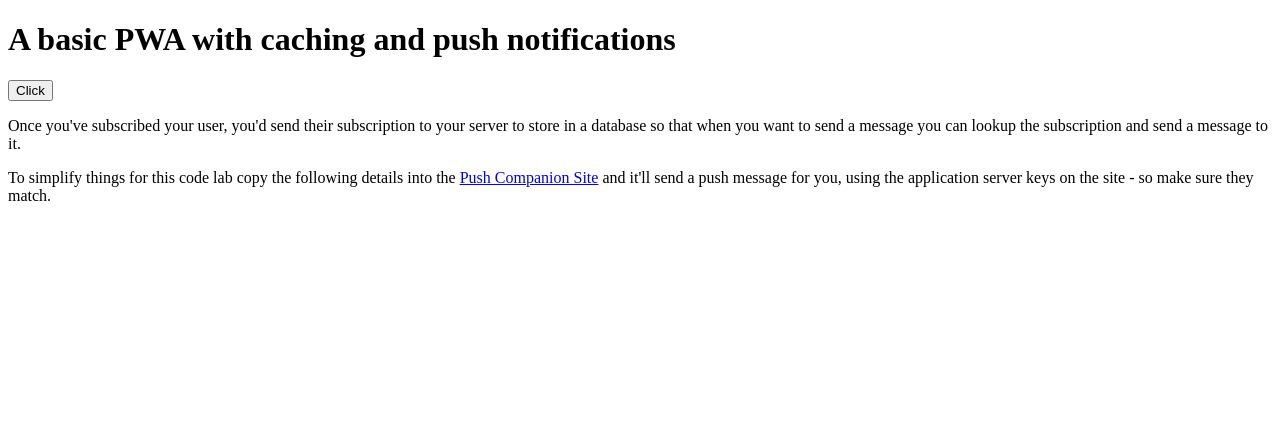
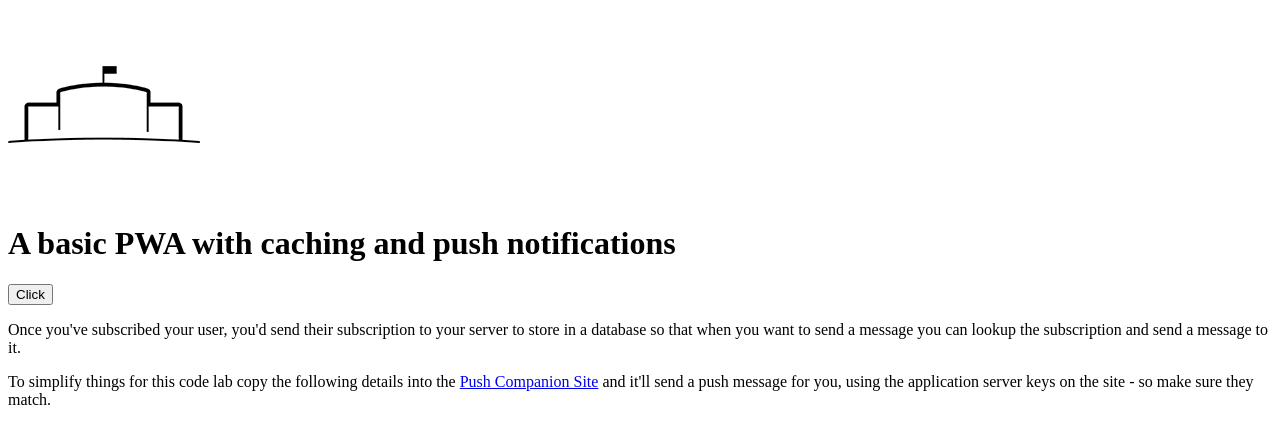
Before and after one commit to holderdeord/hdo-pwa, a website built with webpack: page dist/index.html in a window 1280 px wide. Built offline with nearby package versions, Linux system fonts and the light colour scheme.

Commit message:
Slight changes

```diff
--- a/dist/index.html
+++ b/dist/index.html
@@ -6,6 +6,7 @@
     <link rel="manifest" href="/manifest.json">
 </head>
 <body>
+<img src="/icons/hdo-192.png" />
 <h1>A basic PWA with caching and push notifications</h1>
 <button id="ToggleButton">Click</button>
 <section class="subscription-details js-subscription-details">
```
